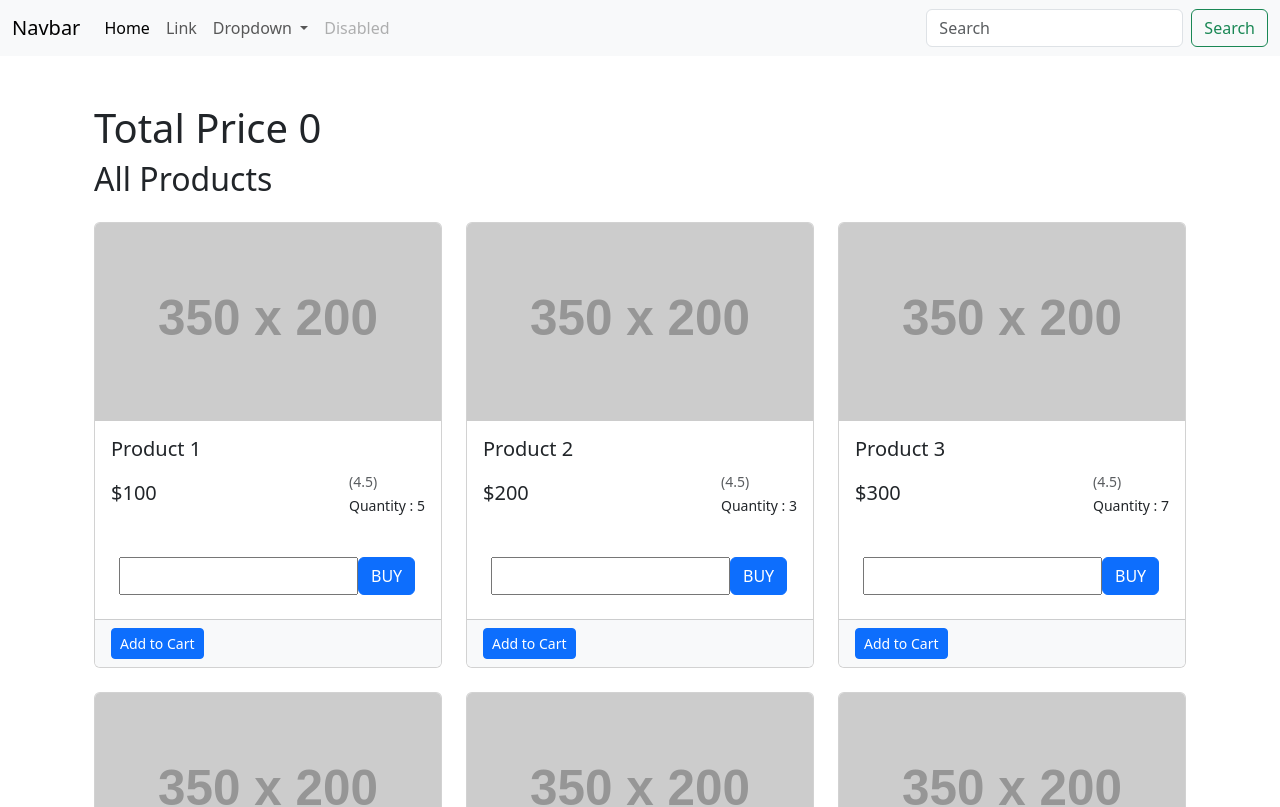
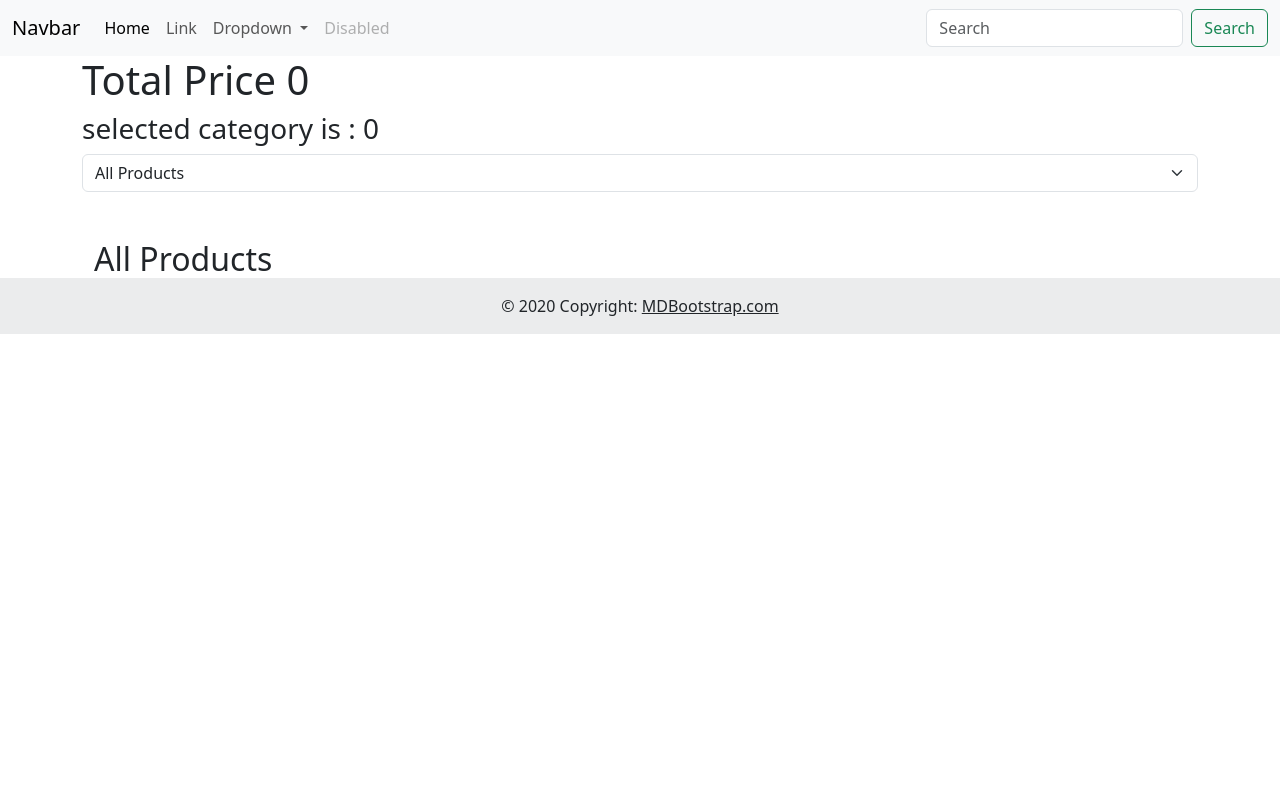
Before and after one commit to ahmed-waly55/Angular-Practice-ITI, an Angular app: page / in a window 1280 px wide. Shown: the top 807 px of the page. Built offline with nearby package versions, Linux system fonts and the light colour scheme.

Commit message:
learning class binding and practice

```diff
--- a/src/app/components/products/products.component.html
+++ b/src/app/components/products/products.component.html
@@ -1,8 +1,16 @@
+
+<h1>Total Price {{totalOrder}}</h1>
+<h3>selected category is : {{selectedCatId}}</h3>
+<select class="form-select" aria-label="Disabled select example" [(ngModel)]="selectedCatId">
+    <option value="0" selected>All Products</option>
+    <option *ngFor="let cat of categories" [value]="cat.id">{{cat.name}}</option>
+  </select>
+
 <div class="container mt-5">
-    <h1>Total Price {{totalOrder}}</h1>
     <h2 class="mb-4"> All Products </h2>
     <div class="row g-4">
-        <div class="col-md-4" *ngFor="let prod of products">
+        <!-- class binding exmaple [class.d-none]="prod.catId!=selectedCatId" -->
+        <div class="col-md-4" *ngFor="let prod of products" [class.d-none]="prod.catId!=selectedCatId">
             <div class="card">
                 <img src="{{prod.imgUrl}}" class="card-img-top" alt="Product Image">
                 <div class="card-body">
--- a/src/app/components/products/products.component.ts
+++ b/src/app/components/products/products.component.ts
@@ -1,17 +1,24 @@
 import { Component } from '@angular/core';
 import { Iproduct } from '../../models/iproduct';
 import { CommonModule } from '@angular/common';
+import { Icategory } from '../../models/icategory';
+import { FormsModule } from '@angular/forms';
 
 @Component({
   selector: 'app-products',
-  imports: [CommonModule],
+  imports: [CommonModule,FormsModule],
   templateUrl: './products.component.html',
   styleUrl: './products.component.css'
 })
 export class ProductsComponent {
 
   products:Iproduct[];
+  categories:Icategory[];
+  selectedCatId:number = 0;
   totalOrder:number = 0;
+
+
+
 
   constructor(){
     this.products = [
@@ -23,6 +30,11 @@ export class ProductsComponent {
       {id: 6, name: 'Product 6', price: 600, quantity: 4, imgUrl: 'https://fakeimg.pl/350x200/?text=Hello', catId: 2},
       {id: 7, name: 'Product 7', price: 700, quantity: 6, imgUrl: 'https://fakeimg.pl/350x200/?text=Hello', catId: 1},
       {id: 8, name: 'Product 8', price: 800, quantity: 8, imgUrl: 'https://fakeimg.pl/350x200/?text=Hello', catId: 2},
+    ]
+
+    this.categories = [
+      {id: 1, name: 'Category 1'},
+      {id: 2, name: 'Category 2'},
     ]
   }
 
```
